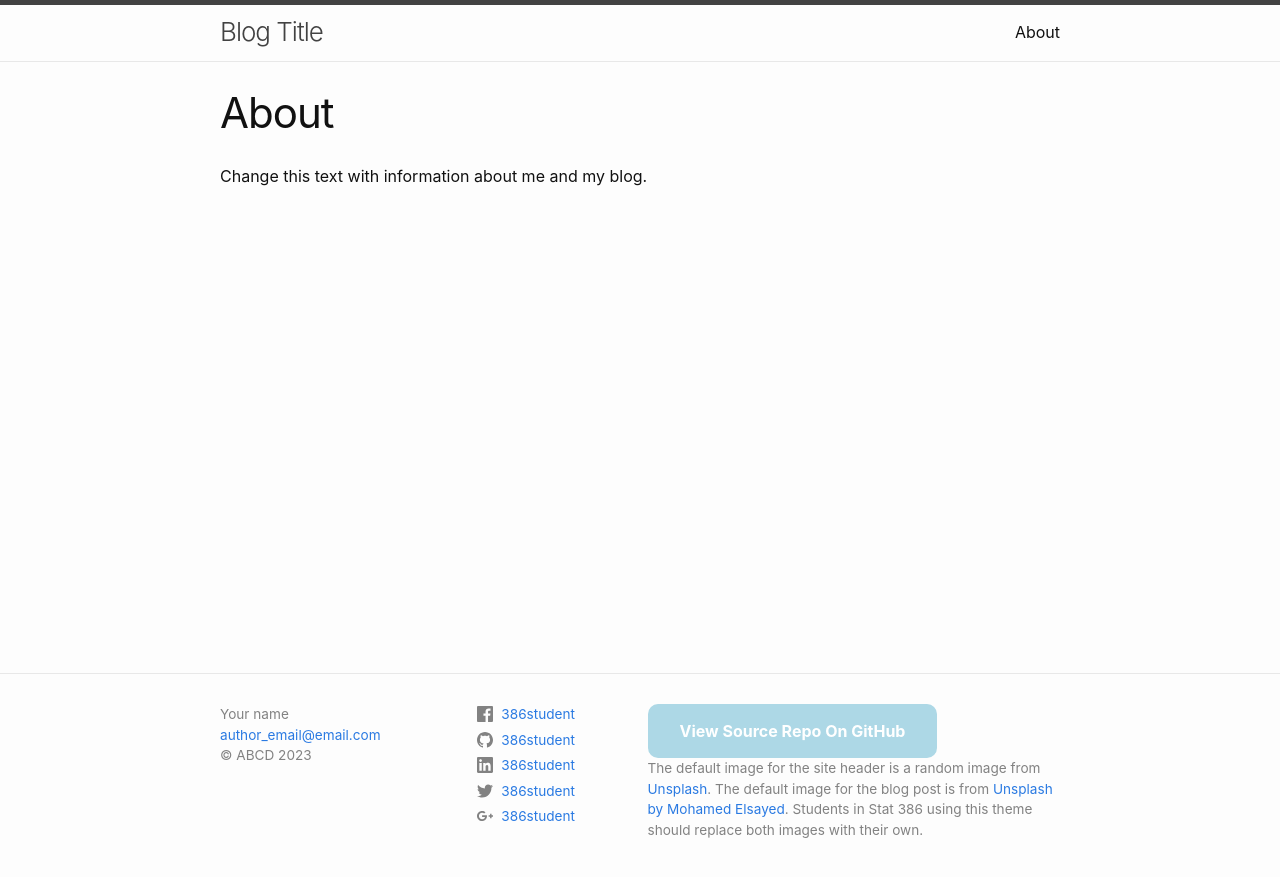
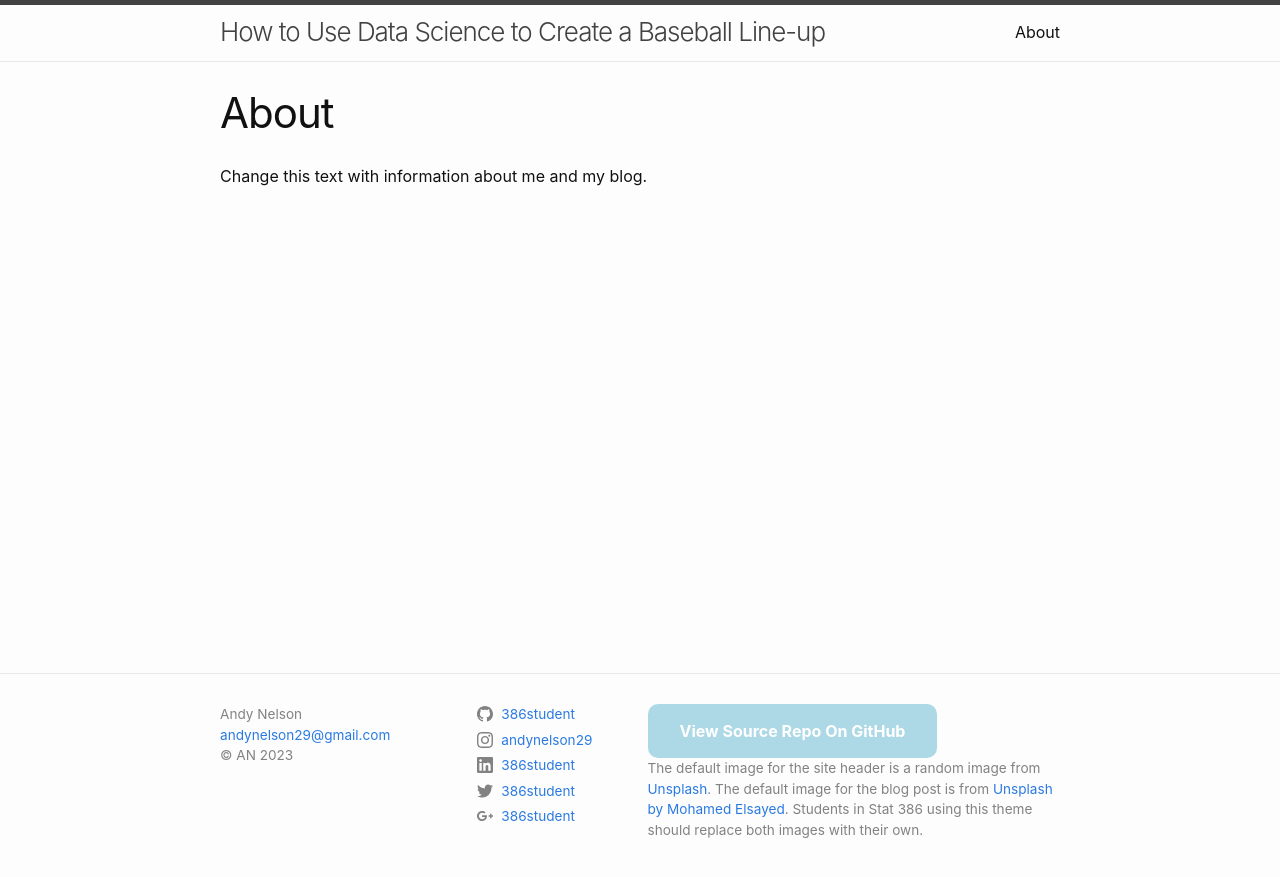
Before and after one commit to boi-andy/my-blog, a Jekyll site: the page built from about.markdown, in a window 1280 px wide. Shown: the top 877 px of the page. Built offline with Jekyll 4.4.1, drawn with Linux system fonts in a browser that asks for light colours.

Commit message:
Update _config.yml

```diff
--- a/_config.yml
+++ b/_config.yml
@@ -18,14 +18,14 @@
 # You can create any custom variable you would like, and they will be accessible
 # in the templates via {{ site.myvariable }}.
 
-title: Blog Title
-email: author_email@email.com
+title: How to Use Data Science to Create a Baseball Line-up
+email: andynelson29@gmail.com
 description: "Change the description so that it describes your blog"
-baseurl: "/stat386-blog-theme" # the name of the repository
-url: "https://esnt.github.io" #  change this to "https://<your-github-username>.github.io"
+baseurl: "/my-blog" # the name of the repository
+url: "https://boi-andy.github.io/my-blog" #  change this to "https://<your-github-username>.github.io"
 image: https://source.unsplash.com/random
-author: Your name
-copyright: ABCD # Your initials or what you want the copyright to be.  Leave empty for no copyright
+author: Andy Nelson
+copyright: AN # Your initials or what you want the copyright to be.  Leave empty for no copyright
 footer_description: 'The default image for the site header is a random image from
         <a href="https://source.unsplash.com/random" target="_blank"> Unsplash</a>.
         The default image for the blog post is from
@@ -39,9 +39,9 @@ twitter_username: 386student
 github_username:  386student
 linkedin_username: 386student
 dribbble_username:
-facebook_username: 386student
+facebook_username:
 flickr_username:
-instagram_username:
+instagram_username: andynelson29
 pinterest_username:
 youtube_username:
 googleplus_username: 386student
```
